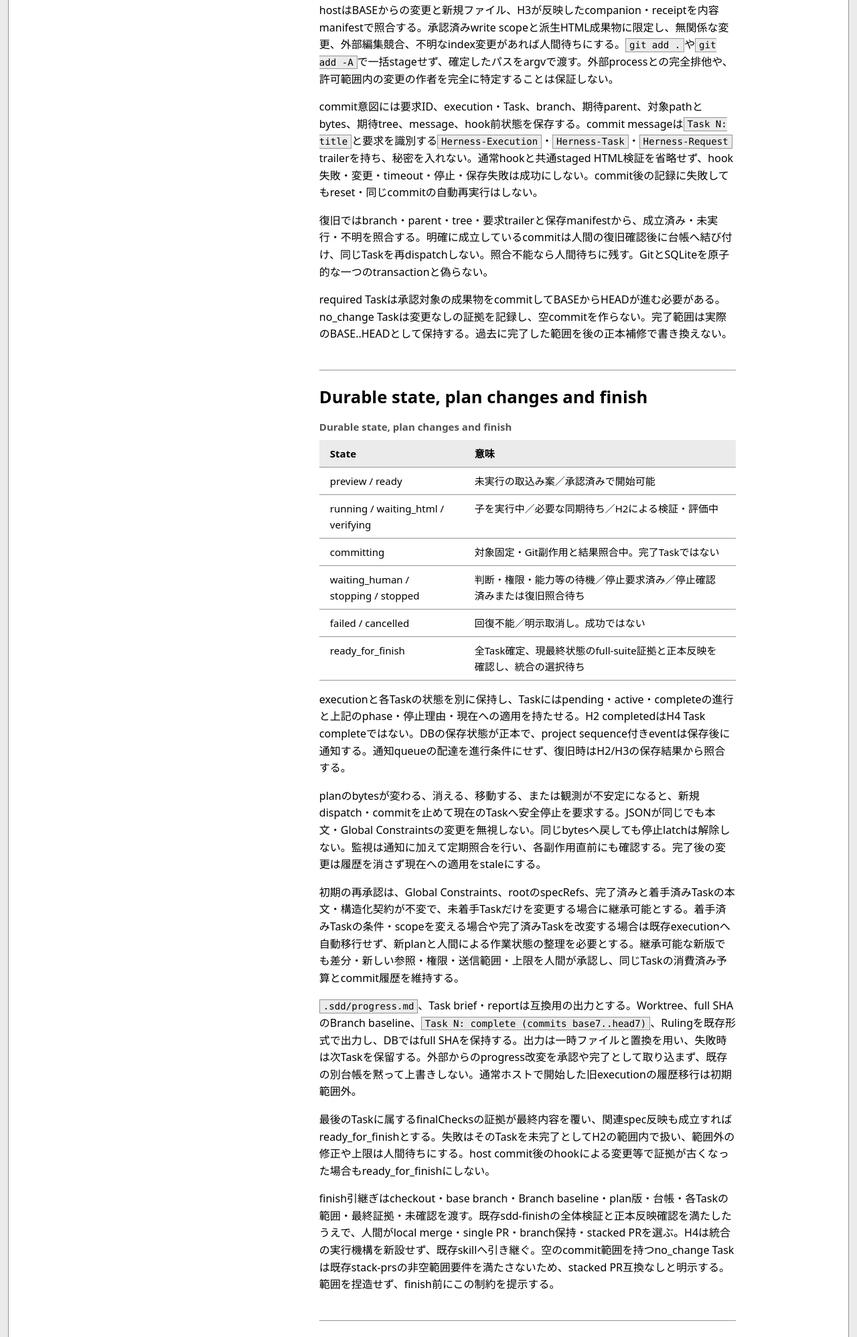
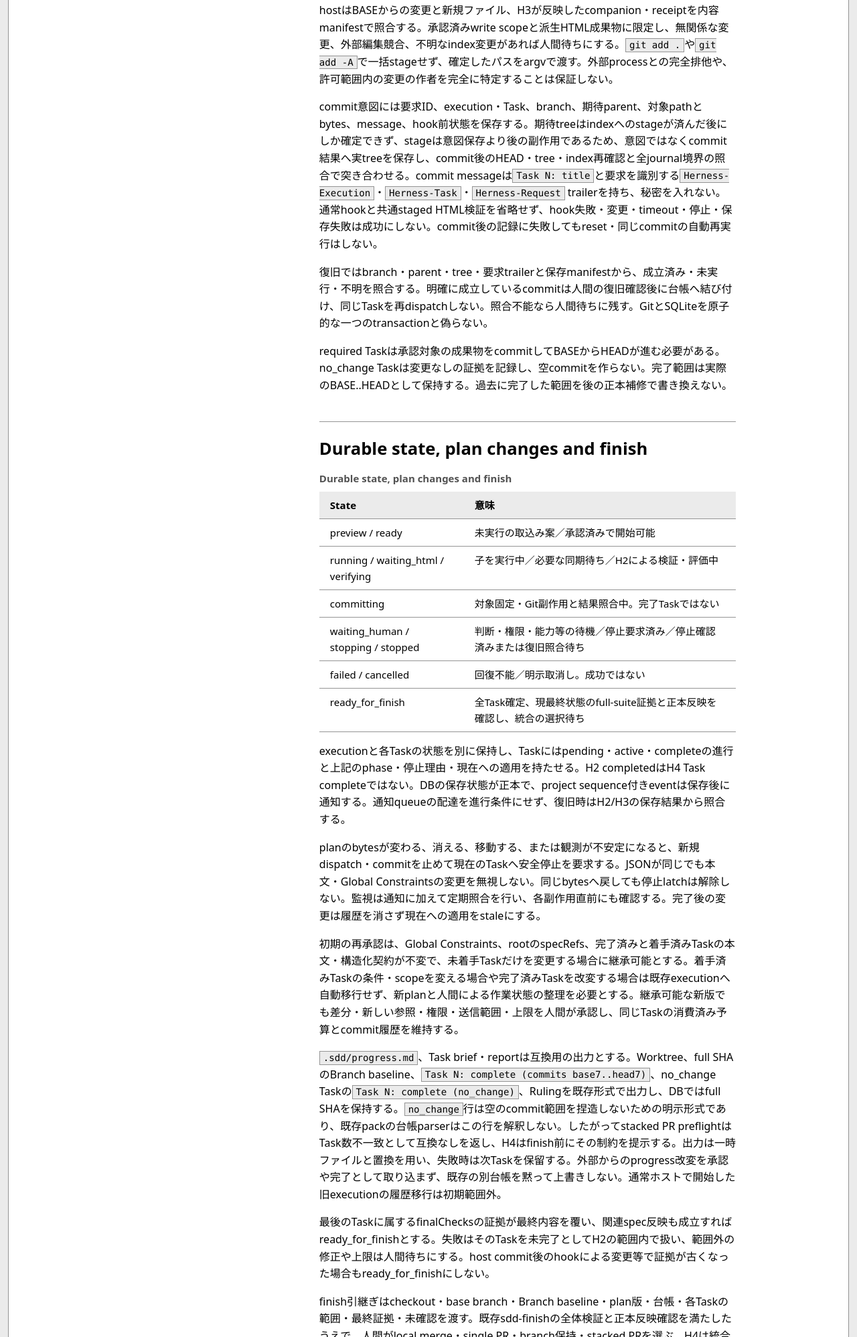
Before and after one commit to ninjin-sirisiri/herness, a plain HTML site: page docs/sdd/specs/2026-11-13-h4-sdd-execute-design.html in a window 1280 px wide. Shown: the part 6992-8988 px from the top of the page at 67% size. Drawn offline with Linux system fonts and the light colour scheme.

Commit message:
docs(h4): align the spec with expected-tree and no_change ledger output
The commit intent precedes staging, so the resulting tree is recorded in the
commit result and reconciled after the commit. A no_change Task renders
`Task N: complete (no_change)`; the existing pack ledger parser ignores that
line and stacked PRs are explicitly incompatible.

Herness-Task: 25

```diff
--- a/docs/sdd/specs/2026-11-13-h4-sdd-execute-design.html
+++ b/docs/sdd/specs/2026-11-13-h4-sdd-execute-design.html
@@ -4,7 +4,7 @@
 <meta charset="utf-8">
 <meta name="viewport" content="width=device-width, initial-scale=1">
 <meta http-equiv="Content-Security-Policy" content="default-src 'none'; img-src 'self' data:; style-src 'self'; base-uri 'none'; form-action 'none'; frame-ancestors 'none';">
-<meta name="sdd-source-digest" content="sha256:329921208338a4a609bbe4034ae2e30447ffdb9861dec9c13b80bf0c891a0c8b">
+<meta name="sdd-source-digest" content="sha256:9ccd0a06ebb0540d7f86ed01f5130e0b82421a7c45d6eda2ecef8707e3a94a50">
 <title>H4: herness主導のsdd-execute</title>
 <link rel="stylesheet" href="../assets/sdd.css">
 </head>
@@ -139,7 +139,7 @@
 <h2 id="host-commits-and-git-recovery">Host commits and Git recovery</h2>
 <p>子の担当は実装・検証・報告までで、Gitのstage・commit・branch変更・履歴書換えを行わない。hostもpush・pull・merge・rebase・amend・reset・cleanを実行フローへ追加しない。シェル許可はOS sandboxではなく、任意scriptの副作用を完全に防げるとは保証しない。予期しないGit操作を検知した場合は停止する。</p>
 <p>hostはBASEからの変更と新規ファイル、H3が反映したcompanion・receiptを内容manifestで照合する。承認済みwrite scopeと派生HTML成果物に限定し、無関係な変更、外部編集競合、不明なindex変更があれば人間待ちにする。<code>git add .</code>や<code>git add -A</code>で一括stageせず、確定したパスをargvで渡す。外部processとの完全排他や、許可範囲内の変更の作者を完全に特定することは保証しない。</p>
-<p>commit意図には要求ID、execution・Task、branch、期待parent、対象pathとbytes、期待tree、message、hook前状態を保存する。commit messageは<code>Task N: title</code>と要求を識別する<code>Herness-Execution</code>・<code>Herness-Task</code>・<code>Herness-Request</code> trailerを持ち、秘密を入れない。通常hookと共通staged HTML検証を省略せず、hook失敗・変更・timeout・停止・保存失敗は成功にしない。commit後の記録に失敗してもreset・同じcommitの自動再実行はしない。</p>
+<p>commit意図には要求ID、execution・Task、branch、期待parent、対象pathとbytes、message、hook前状態を保存する。期待treeはindexへのstageが済んだ後にしか確定できず、stageは意図保存より後の副作用であるため、意図ではなくcommit結果へ実treeを保存し、commit後のHEAD・tree・index再確認と全journal境界の照合で突き合わせる。commit messageは<code>Task N: title</code>と要求を識別する<code>Herness-Execution</code>・<code>Herness-Task</code>・<code>Herness-Request</code> trailerを持ち、秘密を入れない。通常hookと共通staged HTML検証を省略せず、hook失敗・変更・timeout・停止・保存失敗は成功にしない。commit後の記録に失敗してもreset・同じcommitの自動再実行はしない。</p>
 <p>復旧ではbranch・parent・tree・要求trailerと保存manifestから、成立済み・未実行・不明を照合する。明確に成立しているcommitは人間の復旧確認後に台帳へ結び付け、同じTaskを再dispatchしない。照合不能なら人間待ちに残す。GitとSQLiteを原子的な一つのtransactionと偽らない。</p>
 <p>required Taskは承認対象の成果物をcommitしてBASEからHEADが進む必要がある。no_change Taskは変更なしの証拠を記録し、空commitを作らない。完了範囲は実際のBASE..HEADとして保持する。過去に完了した範囲を後の正本補修で書き換えない。</p>
 </section>
@@ -160,7 +160,7 @@
 <p>executionと各Taskの状態を別に保持し、Taskにはpending・active・completeの進行と上記のphase・停止理由・現在への適用を持たせる。H2 completedはH4 Task completeではない。DBの保存状態が正本で、project sequence付きeventは保存後に通知する。通知queueの配達を進行条件にせず、復旧時はH2/H3の保存結果から照合する。</p>
 <p>planのbytesが変わる、消える、移動する、または観測が不安定になると、新規dispatch・commitを止めて現在のTaskへ安全停止を要求する。JSONが同じでも本文・Global Constraintsの変更を無視しない。同じbytesへ戻しても停止latchは解除しない。監視は通知に加えて定期照合を行い、各副作用直前にも確認する。完了後の変更は履歴を消さず現在への適用をstaleにする。</p>
 <p>初期の再承認は、Global Constraints、rootのspecRefs、完了済みと着手済みTaskの本文・構造化契約が不変で、未着手Taskだけを変更する場合に継承可能とする。着手済みTaskの条件・scopeを変える場合や完了済みTaskを改変する場合は既存executionへ自動移行せず、新planと人間による作業状態の整理を必要とする。継承可能な新版でも差分・新しい参照・権限・送信範囲・上限を人間が承認し、同じTaskの消費済み予算とcommit履歴を維持する。</p>
-<p><code>.sdd/progress.md</code>、Task brief・reportは互換用の出力とする。Worktree、full SHAのBranch baseline、<code>Task N: complete (commits base7..head7)</code>、Rulingを既存形式で出力し、DBではfull SHAを保持する。出力は一時ファイルと置換を用い、失敗時は次Taskを保留する。外部からのprogress改変を承認や完了として取り込まず、既存の別台帳を黙って上書きしない。通常ホストで開始した旧executionの履歴移行は初期範囲外。</p>
+<p><code>.sdd/progress.md</code>、Task brief・reportは互換用の出力とする。Worktree、full SHAのBranch baseline、<code>Task N: complete (commits base7..head7)</code>、no_change Taskの<code>Task N: complete (no_change)</code>、Rulingを既存形式で出力し、DBではfull SHAを保持する。<code>no_change</code>行は空のcommit範囲を捏造しないための明示形式であり、既存packの台帳parserはこの行を解釈しない。したがってstacked PR preflightはTask数不一致として互換なしを返し、H4はfinish前にその制約を提示する。出力は一時ファイルと置換を用い、失敗時は次Taskを保留する。外部からのprogress改変を承認や完了として取り込まず、既存の別台帳を黙って上書きしない。通常ホストで開始した旧executionの履歴移行は初期範囲外。</p>
 <p>最後のTaskに属するfinalChecksの証拠が最終内容を覆い、関連spec反映も成立すればready_for_finishとする。失敗はそのTaskを未完了としてH2の範囲内で扱い、範囲外の修正や上限は人間待ちにする。host commit後のhookによる変更等で証拠が古くなった場合もready_for_finishにしない。</p>
 <p>finish引継ぎはcheckout・base branch・Branch baseline・plan版・台帳・各Taskの範囲・最終証拠・未確認を渡す。既存sdd-finishの全体検証と正本反映確認を満たしたうえで、人間がlocal merge・single PR・branch保持・stacked PRを選ぶ。H4は統合の実行機構を新設せず、既存skillへ引き継ぐ。空のcommit範囲を持つno_change Taskは既存stack-prsの非空範囲要件を満たさないため、stacked PR互換なしと明示する。範囲を捏造せず、finish前にこの制約を提示する。</p>
 </section>
```
Also changed, not shown: 1 other file.
